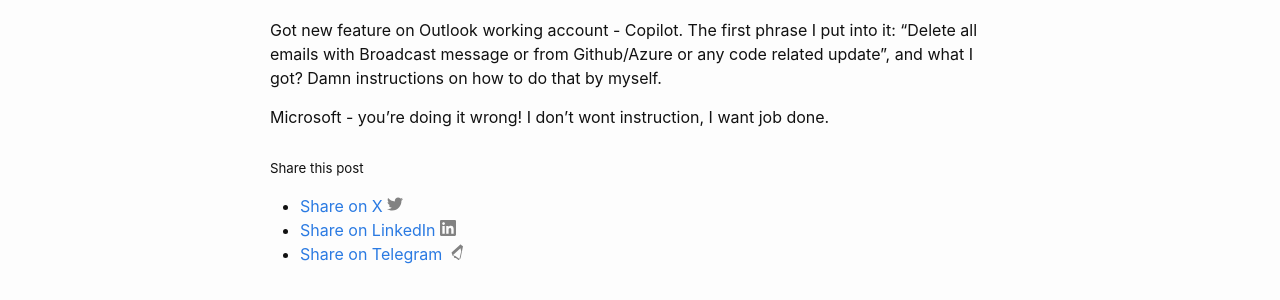
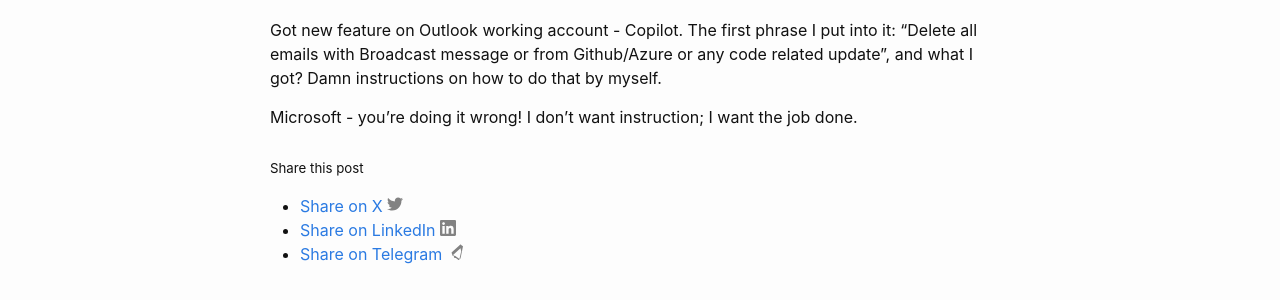
Before and after one commit to zviryatko/zviryatko.github.io, a Jekyll site: the page built from _posts/2025-10-07-chatbot-ux.md, in a window 1280 px wide. Shown: the part 182-482 px from the top of the page. Built offline with Jekyll 4.4.1, drawn with Linux system fonts in a browser that asks for light colours; comment, search, counter and statistics services are not loaded.

Commit message:
Update 2025-10-07-chatbot-ux.md

```diff
--- a/_posts/2025-10-07-chatbot-ux.md
+++ b/_posts/2025-10-07-chatbot-ux.md
@@ -7,4 +7,4 @@ excerpt_separator: <!--more-->
 
 Got new feature on Outlook working account - Copilot. The first phrase I put into it: "Delete all emails with Broadcast message or from Github/Azure or any code related update", and what I got? Damn instructions on how to do that by myself.
 
-Microsoft - you're doing it wrong! I don't wont instruction, I want job done.
+Microsoft - you’re doing it wrong! I don’t want instruction; I want the job done.
```
